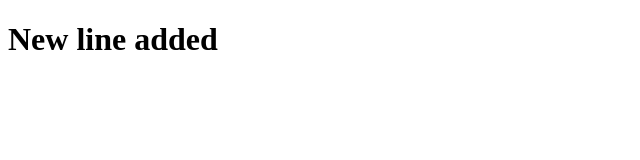
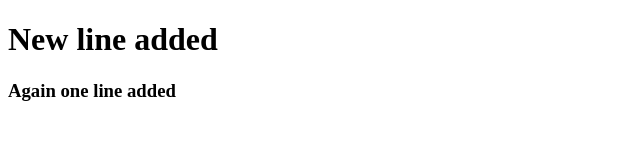
Before and after one commit to reza-iist/git, a plain HTML site: page contact.html in a window 1280 px wide. Shown: the whole page, without its empty margins (0-640 px from the left). Drawn offline with Linux system fonts and the light colour scheme.

Commit message:
again added

```diff
--- a/contact.html
+++ b/contact.html
@@ -8,5 +8,6 @@
 </head>
 <body>
     <h1>New line added</h1>
+    <h3>Again one line added</h3>
 </body>
 </html>
```
